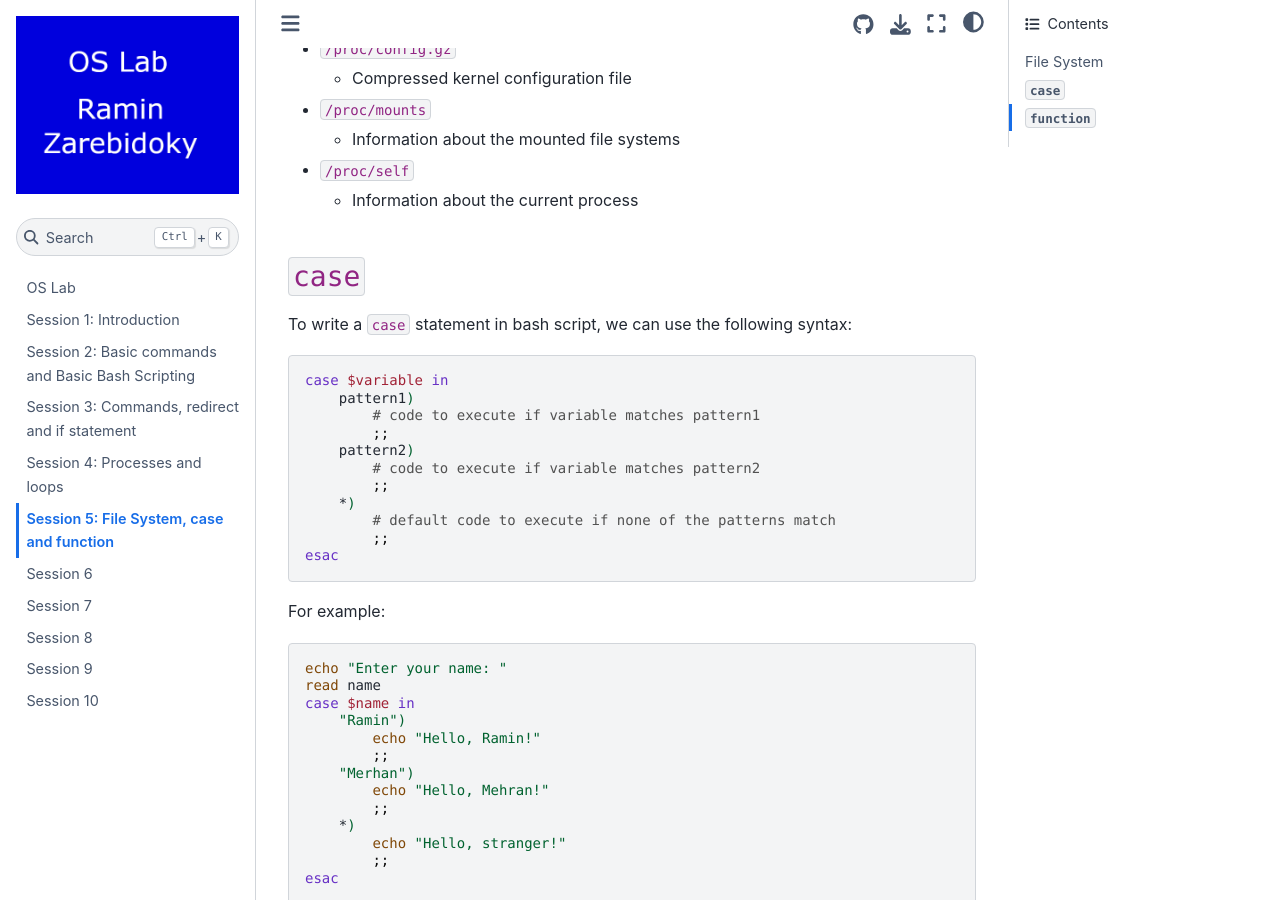
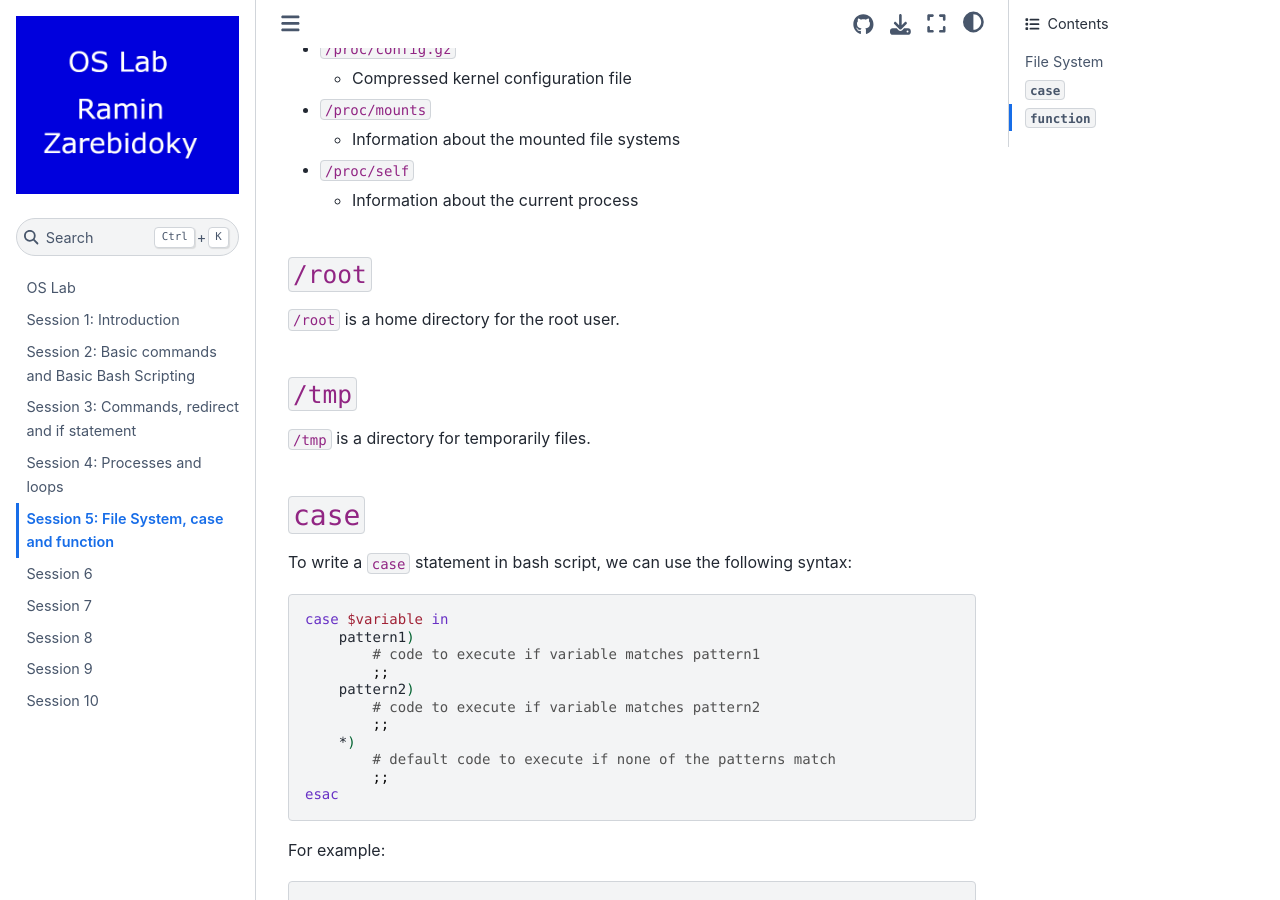
Before and after one commit to LiterallyTheOne/os_lab, a Jupyter Book: the page built from docs/session_5.md, in a window 1280 px wide and 900 px high, scrolled down 5173 px. Built offline with Jupyter Book 1.0.4 settings and Sphinx 7.4.7 and the Sphinx Book theme 1.1.4, drawn with Linux system fonts in a browser that asks for light colours.

Commit message:
Add `/root` and `/tmp`

```diff
--- a/docs/session_5.md
+++ b/docs/session_5.md
@@ -193,6 +193,14 @@ Also in `/proc` you can find:
 * `/proc/self`
   * Information about the current process
 
+### `/root`
+
+`/root` is a home directory for the root user.
+
+### `/tmp`
+
+`/tmp` is a directory for temporarily files.
+
 ## `case`
 
 To write a `case` statement in bash script, we can use the following syntax:
```
